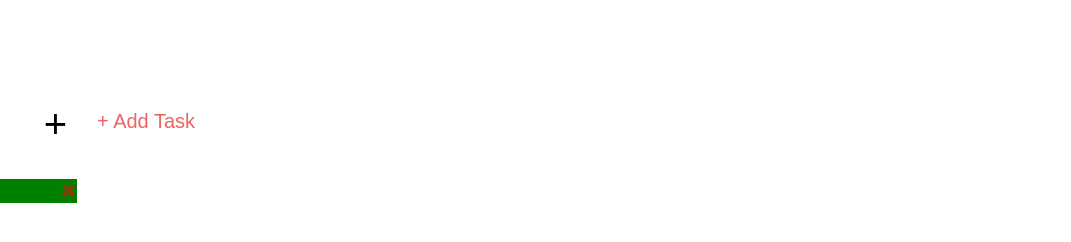
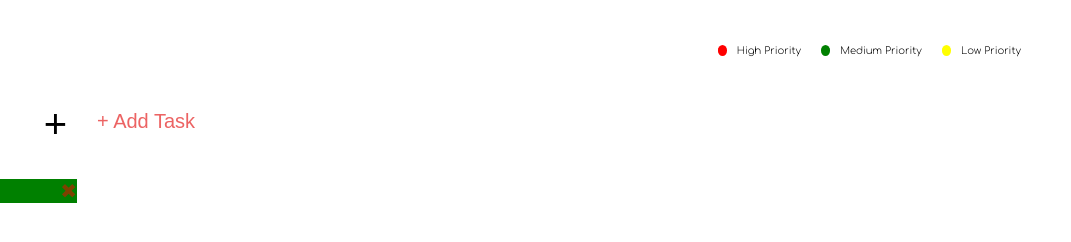
Before and after one commit to Chris1-web/todo_list, a website built with webpack: page src/template.html in a window 1280 px wide. Shown: the full height of the page, 209-1280 px from the left. Built offline with nearby package versions, Linux system fonts and the light colour scheme.

Commit message:
UI view completed

```diff
--- a/src/styles/styles.css
+++ b/src/styles/styles.css
@@ -17,8 +17,32 @@ html {
 
 body {
   font-family: "Comfortaa", cursive;
-  /* background-color: var(--primary-background-color); */
-  /* color: white; */
+}
+
+.right-side-navigation ul {
+  display: flex;
+  gap: 2rem;
+}
+.right-side-navigation ul li {
+  display: flex;
+  gap: 1rem;
+}
+
+.red-circle {
+  background-color: red;
+  color: red;
+  border-radius: 50%;
+}
+
+.green-circle {
+  background-color: green;
+  color: green;
+  border-radius: 50%;
+}
+.yellow-circle {
+  background-color: yellow;
+  color: yellow;
+  border-radius: 50%;
 }
 
 ul {
--- a/src/template.html
+++ b/src/template.html
@@ -12,6 +12,13 @@
         <div class="logo-container">
           <img alt="todo logo icon" class="logo-icon" />
           <h2>TODO</h2>
+        </div>
+        <div class="right-side-navigation">
+          <ul>
+            <li><span class="circle red-circle">O</span>High Priority</li>
+            <li><span class="circle green-circle">O</span>Medium Priority</li>
+            <li><span class="circle yellow-circle">O</span>Low Priority</li>
+          </ul>
         </div>
       </nav>
       <div class="project-navigation-and-todo-card-container">
```
Also changed, not shown: dist/index.html, dist/main.js, 1 other file.
